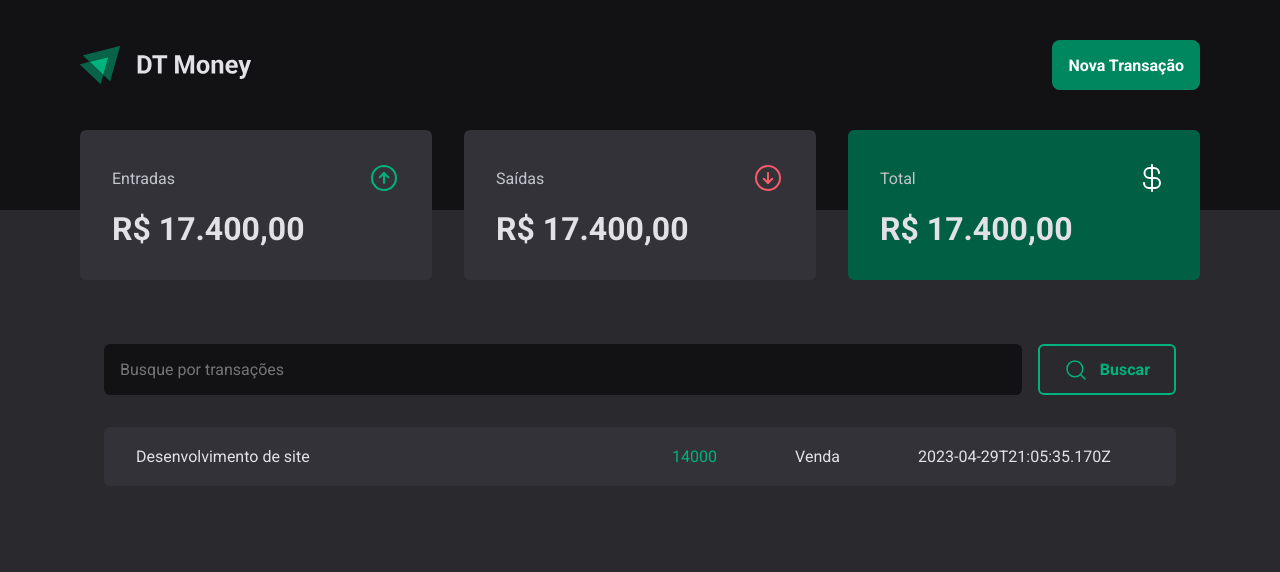
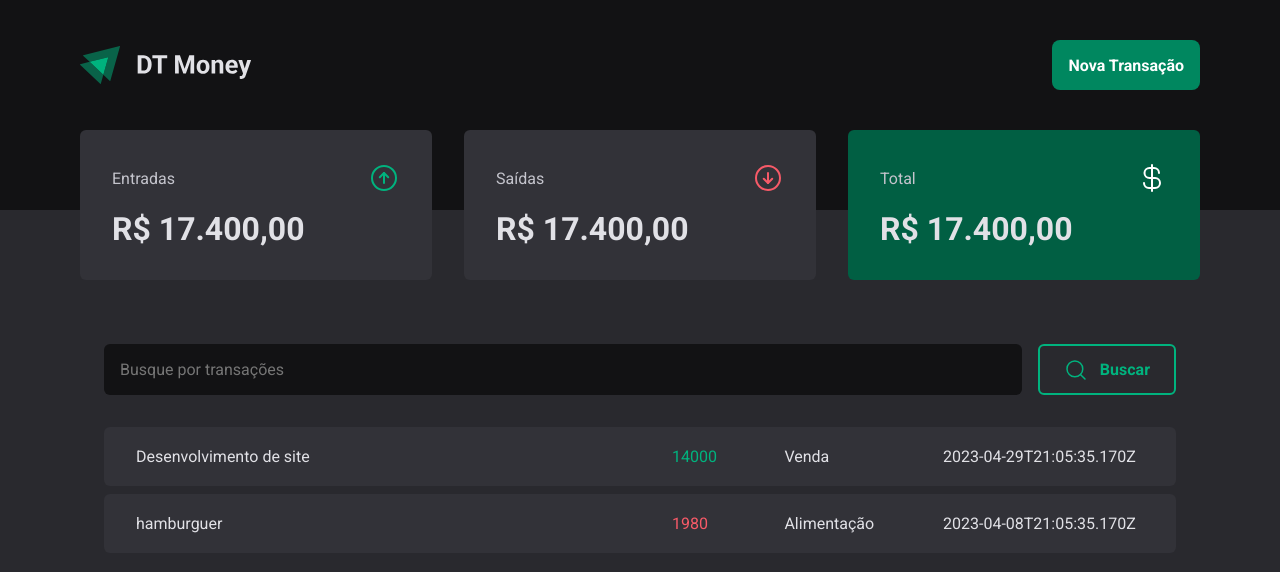
Before and after one commit to ThomasDixini/DTMoney, a React (Vite) app: page / in a window 1280 px wide. Shown: the top 572 px of the page. Built offline with nearby package versions, Linux system fonts and the light colour scheme; data requests are answered from the project's data file.

Commit message:
TransactionsContext(feat): Criando uma context para compartilhar as transactions

```diff
--- a/server.json
+++ b/server.json
@@ -7,6 +7,14 @@
             "category": "Venda",
             "type": "income",
             "createdAt": "2023-04-29T21:05:35.170Z"
+        },
+        {
+            "id": 2,
+            "description": "hamburguer",
+            "price": 1980,
+            "category": "Alimentação",
+            "type": "outcome",
+            "createdAt": "2023-04-08T21:05:35.170Z"
         }
     ]
 }
--- a/src/App.tsx
+++ b/src/App.tsx
@@ -2,13 +2,16 @@ import { ThemeProvider } from "styled-components";
 import { GlobalStyle } from "./styles/global";
 import { defaultTheme } from "./styles/themes/default";
 import { Transactions } from "./pages/Transactions/Transactions";
+import { TransactionsProvider } from "./context/TransactionsContext";
 
 
 export function App() {
 
   return (
     <ThemeProvider theme={defaultTheme}>
-       <Transactions />
+       <TransactionsProvider>
+        <Transactions />
+       </TransactionsProvider>
        <GlobalStyle />
     </ThemeProvider>
   )
--- /dev/null
+++ b/src/context/TransactionsContext.tsx
@@ -0,0 +1,33 @@
+import { createContext, useEffect, useState, ReactNode } from "react";
+import { Transaction } from "../pages/Transactions/Transactions";
+
+interface TransactionsContextData {
+    transacions: Transaction[];
+}
+
+interface TransactionsProviderProps {
+    children: ReactNode;
+}
+
+export const TransactionsContext = createContext({} as TransactionsContextData);
+
+export function TransactionsProvider({children}: TransactionsProviderProps) {
+    const [transacions, setTransactions] = useState<Transaction[]>([]);
+
+    async function loadTransactions() {
+        const response = await fetch(`http://localhost:3333/transactions`)
+        const data = await response.json();
+
+        setTransactions(data)
+    }
+
+    useEffect(() => {
+        loadTransactions();
+    }, [])
+
+    return(
+        <TransactionsContext.Provider value={{ transacions }}>
+            {children}
+        </TransactionsContext.Provider>
+    )
+}
--- a/src/pages/Transactions/Transactions.tsx
+++ b/src/pages/Transactions/Transactions.tsx
@@ -1,10 +1,11 @@
-import { useEffect, useState } from "react";
+import { useContext } from "react";
 import { Header } from "../../components/Header/Header";
 import { SearchForm } from "../../components/SearchForm";
 import { Summary } from "../../components/Summary/index";
 import { PriceHighlight, TransactionsContainer, TransactionsTable } from "./styles";
+import { TransactionsContext } from "../../context/TransactionsContext";
 
-interface Transaction {
+export interface Transaction {
     id: number,
     description: string,
     category: string,
@@ -15,18 +16,7 @@ interface Transaction {
 
 export function Transactions() {
 
-    const [transacions, setTransactions] = useState<Transaction[]>([]);
-
-    async function loadTransactions() {
-        const response = await fetch(`http://localhost:3333/transactions`)
-        const data = await response.json();
-
-        setTransactions(data)
-    }
-
-    useEffect(() => {
-        loadTransactions();
-    }, [])
+    const { transacions } = useContext(TransactionsContext)
 
     return (
         <>
```
